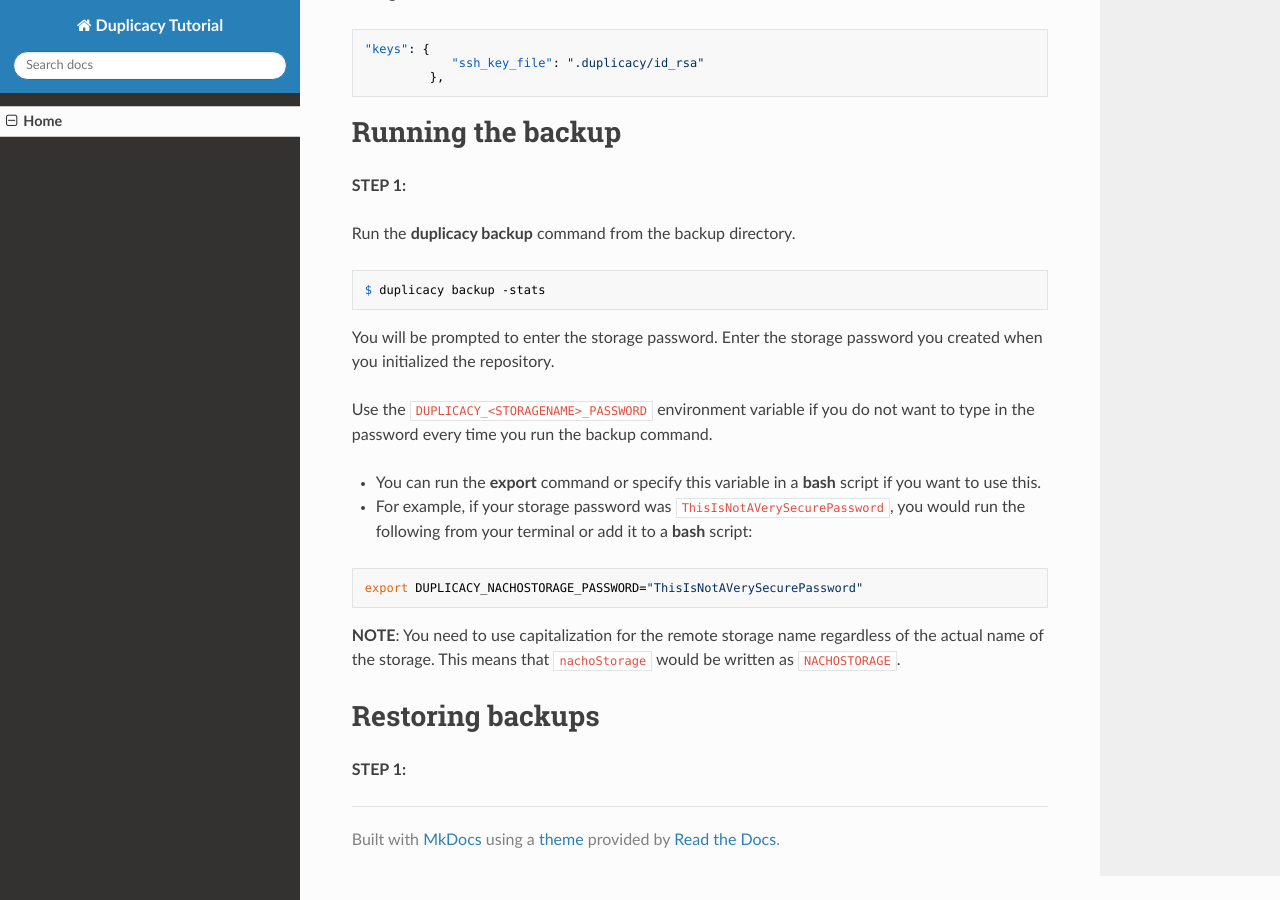
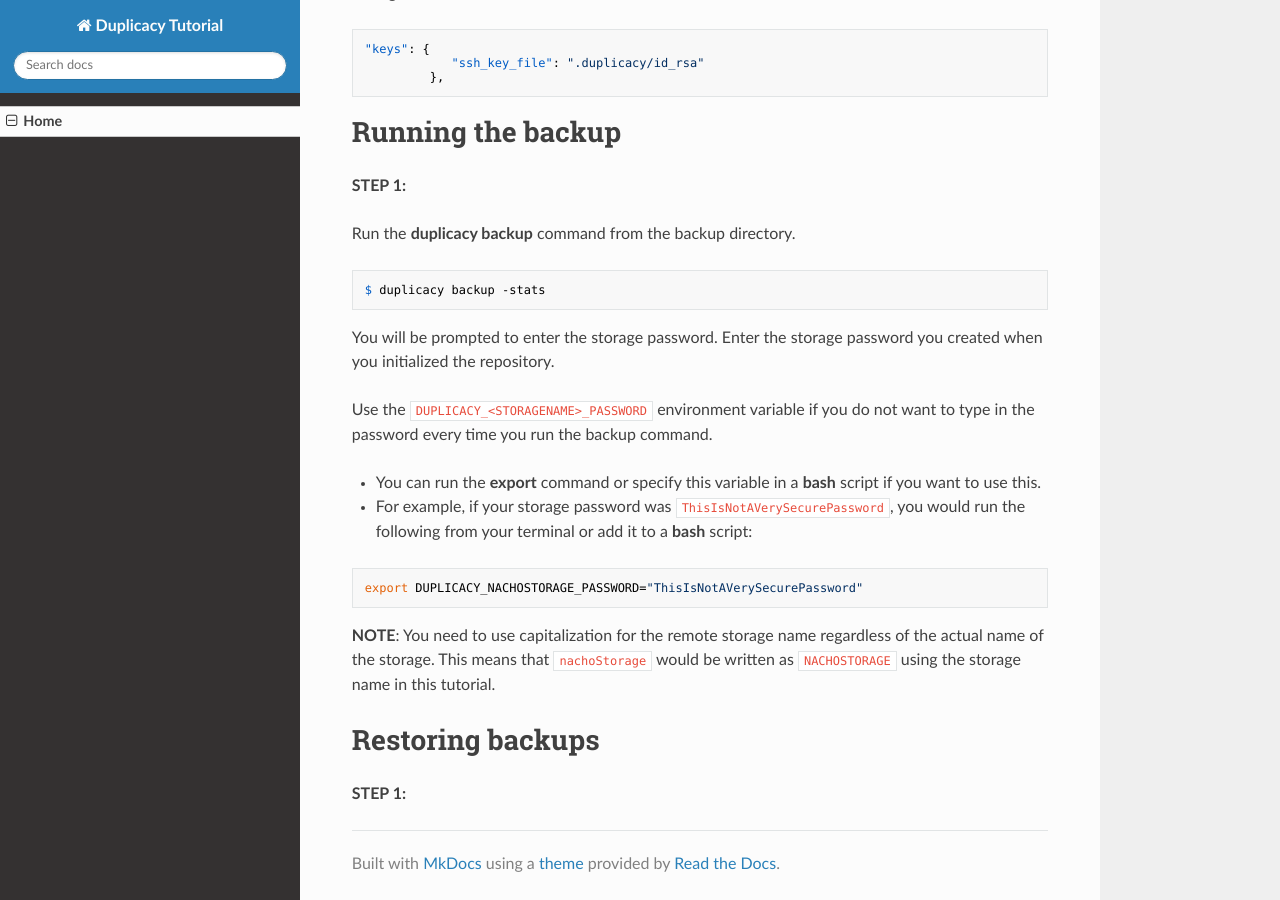
Before and after one commit to curtwarfield/duplicacy-guide, an MkDocs documentation site: the page built from docs/index.md, in a window 1280 px wide and 900 px high, scrolled down 2787 px. Built offline with MkDocs 1.6.1, drawn with Linux system fonts in a browser that asks for light colours; nearby versions of some CDN libraries.

Commit message:
update index.md

```diff
--- a/docs/index.md
+++ b/docs/index.md
@@ -138,7 +138,7 @@ Use the `DUPLICACY_<STORAGENAME>_PASSWORD` environment variable if you do not wa
 export DUPLICACY_NACHOSTORAGE_PASSWORD="ThisIsNotAVerySecurePassword"
 ~~~
 
-**NOTE**: You need to use capitalization for the remote storage name regardless of the actual name of the storage. This means that `nachoStorage` would be written as `NACHOSTORAGE`.
+**NOTE**: You need to use capitalization for the remote storage name regardless of the actual name of the storage. This means that `nachoStorage` would be written as `NACHOSTORAGE` using the storage name in this tutorial.
 
 # Restoring backups
 
```
